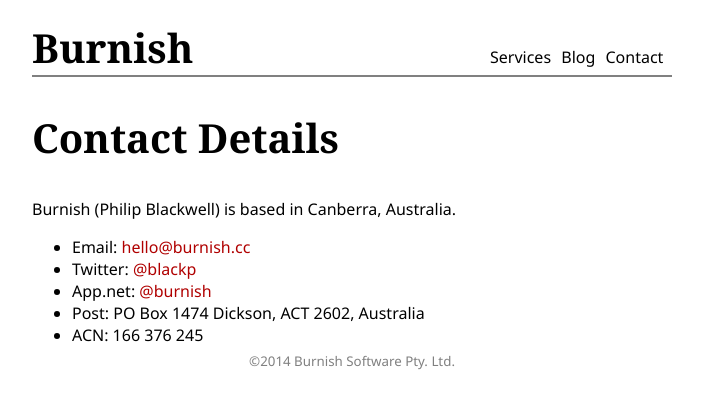
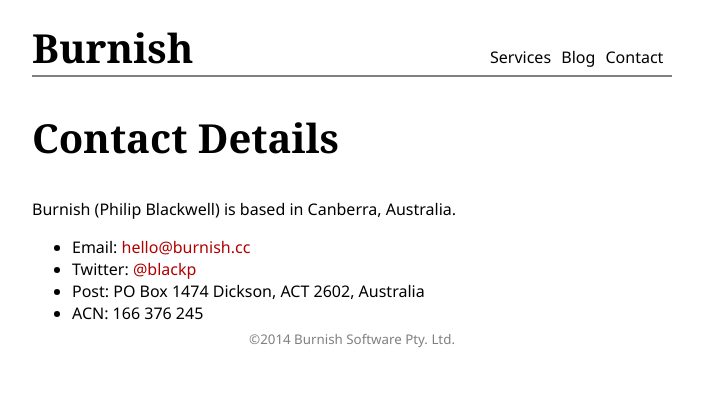
Before and after one commit to burnish/burnish.github.com, a Jekyll site: the page built from contact.html, in a window 1280 px wide. Shown: the top 409 px of the page, without its empty margins (288-991 px from the left). Built offline with Jekyll 4.4.1, drawn with Linux system fonts in a browser that asks for light colours.

Commit message:
removed app.net contact

```diff
--- a/contact.html
+++ b/contact.html
@@ -18,10 +18,6 @@
     </li>
 
     <li>
-        App.net: <a href="https://alpha.app.net/burnish">@burnish</a>
-    </li>
-
-    <li>
         Post: PO Box 1474 Dickson, ACT 2602, Australia
     </li>
 
```
